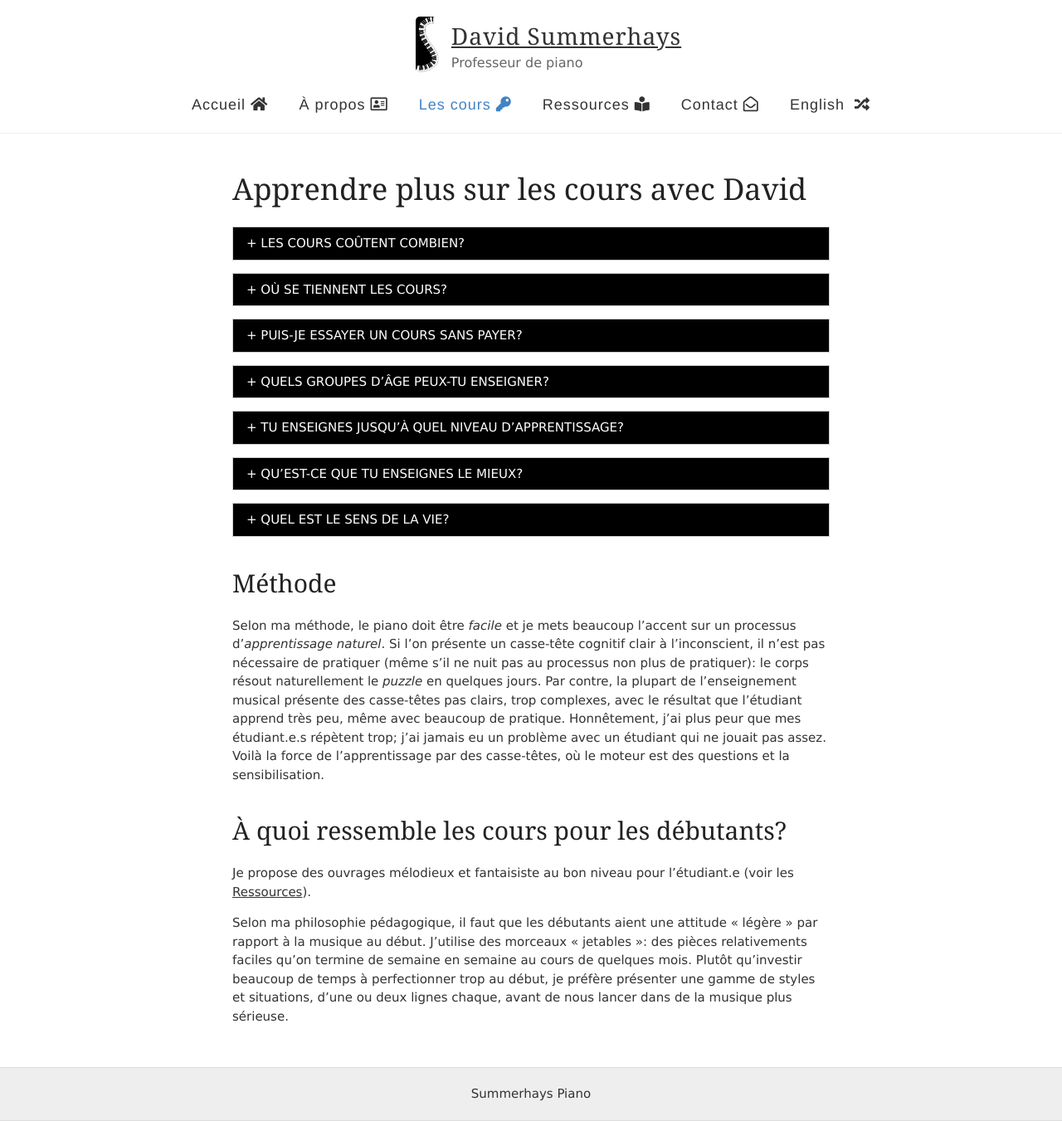
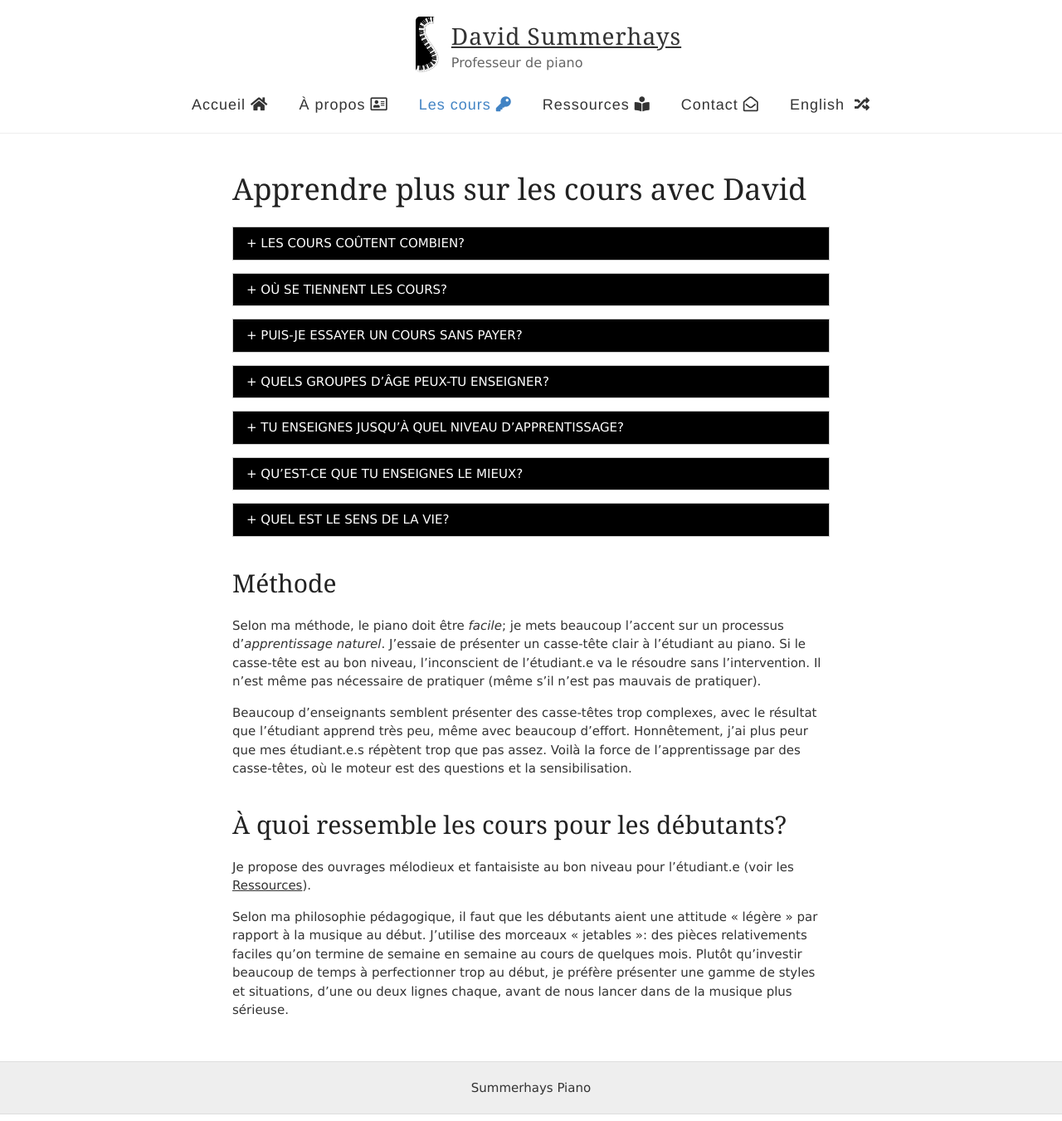
Before and after one commit to summerhays/piano-time, a Jekyll site: the page built from cours.md, in a window 1280 px wide. Shown: the whole page at 83% size. Built offline with Jekyll 4.4.1, drawn with Linux system fonts in a browser that asks for light colours.

```diff
--- a/cours.md
+++ b/cours.md
@@ -37,7 +37,9 @@
 
 ## Méthode
 
-Selon ma méthode, le piano doit être *facile* et je mets beaucoup l'accent sur un processus d'*apprentissage naturel*. Si l'on présente un casse-tête cognitif clair à l'inconscient, il n'est pas nécessaire de pratiquer (même s'il ne nuit pas au processus non plus de pratiquer): le corps résout naturellement le *puzzle* en quelques jours. Par contre, la plupart de l'enseignement musical présente des casse-têtes pas clairs, trop complexes, avec le résultat que l'étudiant apprend très peu, même avec beaucoup de pratique. Honnêtement, j'ai plus peur que mes étudiant.e.s répètent trop; j'ai jamais eu un problème avec un étudiant qui ne jouait pas assez. Voilà la force de l'apprentissage par des casse-têtes, où le moteur est des questions et la sensibilisation.
+Selon ma méthode, le piano doit être *facile*; je mets beaucoup l'accent sur un processus d'*apprentissage naturel*. J'essaie de présenter un casse-tête clair à l'étudiant au piano. Si le casse-tête est au bon niveau, l'inconscient de l'étudiant.e va le résoudre sans l'intervention. Il n'est même pas nécessaire de pratiquer (même s'il n'est pas mauvais de pratiquer).
+
+Beaucoup d'enseignants semblent présenter des casse-têtes trop complexes, avec le résultat que l'étudiant apprend très peu, même avec beaucoup d'effort. Honnêtement, j'ai plus peur que mes étudiant.e.s répètent trop que pas assez. Voilà la force de l'apprentissage par des casse-têtes, où le moteur est des questions et la sensibilisation.
 
 ## À quoi ressemble les cours pour les débutants?
 
```
